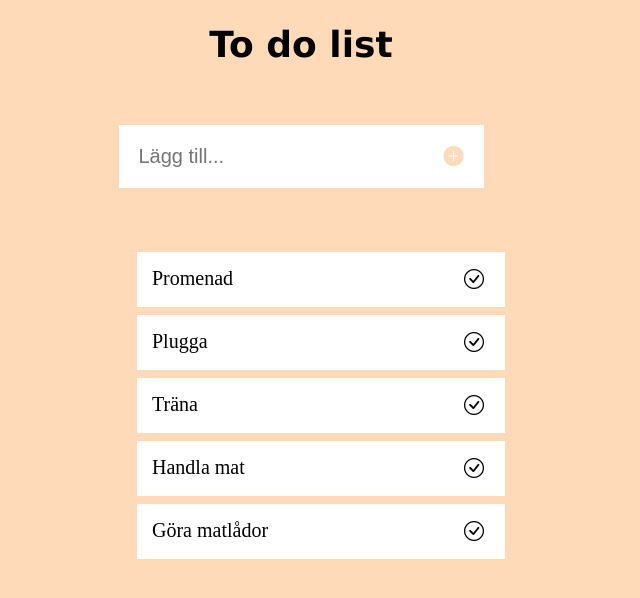
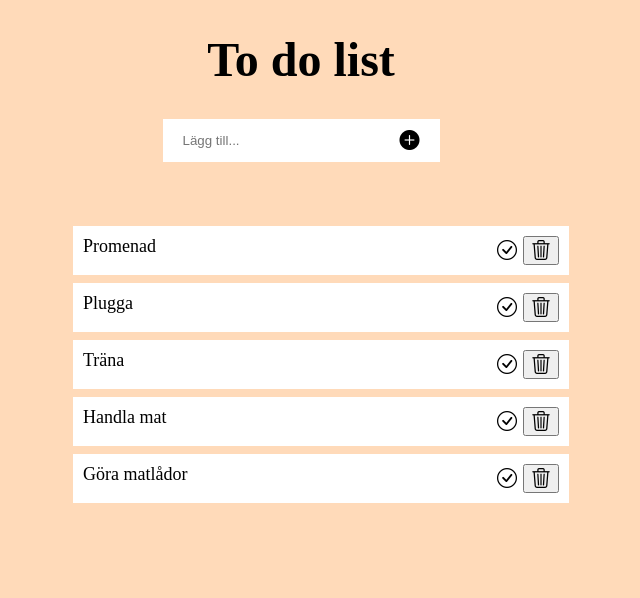
Before and after one commit to idadanielsson/Todo, a website built with Parcel: page src/index.html in a window 1280 px wide. Shown: the whole page, without its empty margins (339-979 px from the left). Built offline with nearby package versions, Linux system fonts and the light colour scheme.

Commit message:
Added functions to buttons to add tasks, mark tasks as done and remove tasks

```diff
--- a/src/index.html
+++ b/src/index.html
@@ -10,15 +10,16 @@
     <link rel="stylesheet" href="https://cdn.jsdelivr.net/npm/bootstrap-icons@1.9.1/font/bootstrap-icons.css">
 </head>
 <body>
-    <div class="todo">
-       <h1 class="todo__title">To do list</h1>
-       <form class="todo__form">
-          <input type="text" class="todo__input" id="inputtext" placeholder="Lägg till..." value="">
-          <button class="todo__btn">
+    <div class="title">
+       <h1>To do list</h1>
+    </div>
+       <form class="form">
+          <input type="text" class="form__input" id="todoinput" placeholder="Lägg till...">
+          <button type="button" class="form__btn" id="addbtn">
             <i class="bi bi-plus-circle-fill"></i>
           </button>
        </form>
-    </div>
+
 
     <div class="list">
         <ul class="list__container" id="myList"></ul>
--- a/src/js/main.js
+++ b/src/js/main.js
@@ -1,9 +1,7 @@
-
 class Todo {
-    constructor(todoItem) {
-        this.todoItem = todoItem;
-
-    }
+  constructor(todoItem) {
+    this.todoItem = todoItem;
+  }
 }
 
 let firstTodo = new Todo("Promenad");
@@ -12,40 +10,69 @@ let thirdTodo = new Todo("Träna");
 let fourthTodo = new Todo("Handla mat");
 let fifthTodo = new Todo("Göra matlådor");
 
-let todoList = [firstTodo, secondTodo, thirdTodo, fourthTodo, fifthTodo];
 
-let cart = [];
+
+
+let tasks = [firstTodo, secondTodo, thirdTodo, fourthTodo, fifthTodo];
+
 
 let listContainer = document.getElementById("myList");
-let i = 0;
 
-for (let i = 0; i < todoList.length; i++) {
+function createHTML() {
 
+  for (let i = 0; i < tasks.length; i++) {
     let item = document.createElement("li");
-    let span = document.createElement("span");
+    let todoDiv = document.createElement("div");
     let checkButton = document.createElement("button");
-
+    let deleteButton = document.createElement("button");
 
     item.classList.add("list__item");
     listContainer.appendChild(item);
+    item.innerHTML = tasks[i].todoItem;
 
-    span.innerHTML= todoList[i].todoItem;
-    span.className= "list__item__close";
-    item.appendChild(span);
-
+    todoDiv.classList.add("list__btncontainer");
+    item.appendChild(todoDiv);
 
     checkButton.innerHTML = '<i class="bi bi-check-circle"></i>';
     checkButton.classList.add("list__checkbtn");
-    item.appendChild(checkButton);
+    todoDiv.appendChild(checkButton);
 
+    deleteButton.innerHTML = '<i class="bi bi-trash3"></i>';
+    deleteButton.classList.add("list__deletebtn");
+    todoDiv.appendChild(deleteButton);
+
+    deleteButton.addEventListener("click", () => {
+      removeItem(tasks[i]);
+    });
     checkButton.addEventListener("click", () => {
-        handleClick(todoList[i]);
+      checkItem(tasks[i]);
+    });
 
-});
+    function removeItem() {
+      item.remove();
+      console.log(tasks);
+
+
+    }
+
+    function checkItem(tasks) {
+      item.classList.toggle("complited");
+    }
+  }
 }
 
-function handleClick(Todo) {
-    console.log("Du klickade på", Todo);
+createHTML();
 
-    cart.push(Todo);
+let addBtn = document.getElementById("addbtn");
+addBtn.addEventListener("click", addTask);
+
+function addTask() {
+  listContainer.innerHTML = "";
+  let todoInput = document.getElementById("todoinput");
+  let newItem = new Todo(todoInput.value);
+  todoInput.value = "";
+  tasks.push(newItem);
+  localStorage.setItem('tasks', JSON.stringify(tasks));
+
+  createHTML();
 }
--- a/src/scss/_list.scss
+++ b/src/scss/_list.scss
@@ -6,48 +6,33 @@ body {
     background-color: v.$primaryColor;
 }
 
-.todo {
-    width: 100%;
+.title, .form {
+    display: flex;
+    justify-content: center;
+    font-size: 24px;
+}
 
-    &__title {
-        font-size: 36px;
-        font-family: Verdana, Geneva, Tahoma, sans-serif;
-        display: flex;
-        justify-content: center;
-    }
+.form {
 
-    &__form {
-        display: flex;
-        justify-content: center;
-        align-items: center;
-        margin-top: 60px;
-    }
-
-    &__input, button {
-        padding: 20px;
+    &__input, &__btn {
+        padding: 10px 20px;
+        border: none;
         background-color: white;
-        outline: none;
-        border: none;
-        font-size: 20px;
-    }
-
-    &__btn {
-        color: v.$primaryColor;
-        background-color: white;
-        cursor: pointer;
-        transition: all 0.3 ease;
-        border: none;
 
     }
+}
 
-}
+
+
+
+
 
 .bi {
     font-size: 20px;
 }
 
 form button:hover {
-    background-color: v.$primaryColor;
+    background-color: rgb(237, 234, 234);
     color: white;
 
 }
@@ -59,8 +44,9 @@ form button:hover {
    margin-top: 40px;
 
 
+
     &__container {
-        min-width: 30%;
+        width: 40%;
         list-style-type: none;
     }
 
@@ -68,8 +54,8 @@ form button:hover {
         background-color: white;
         color: black;
         margin: 0.5rem;
-        padding: 15px;
-        font-size: 20px;
+        padding: 10px;
+        font-size: 18px;
         display: flex;
         justify-content: space-between;
     }
@@ -82,3 +68,8 @@ form button:hover {
     }
 
 }
+
+.complited {
+    text-decoration: line-through;
+    opacity: 0.5;
+}
```
Also changed, not shown: dist/index.html, 4 other files.
